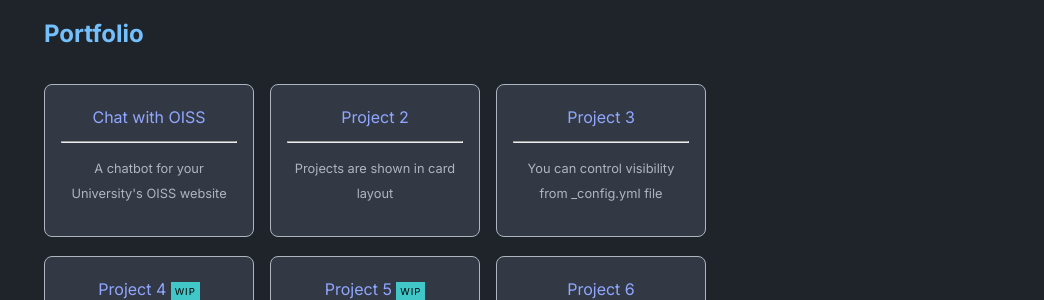
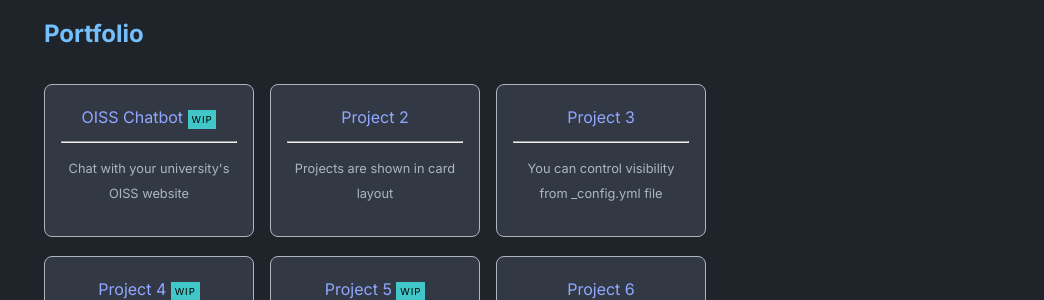
Before and after one commit to M4sum/m4sum.github.io, a Jekyll site: the page built from index.md, in a window 1280 px wide. Shown: the part 419-719 px from the top of the page, without its empty margins (236-1280 px from the left). Built offline with Jekyll 4.4.1, drawn with Linux system fonts in a browser that asks for light colours.

Commit message:
added OISS chatbot readme

```diff
--- a/_data/home.yml
+++ b/_data/home.yml
@@ -9,9 +9,10 @@ navbar_entries:
     url: false
 
 project_entries:
-  - title: Chat with OISS
-    url: chat-with-oiss
-    desc: A chatbot for your University's OISS website
+  - title: OISS Chatbot
+    url: OISS Chatbot
+    desc: Chat with your university's OISS website
+    highlight: WIP
 
   - title: Project 2
     url: overview-post
```
Also changed, not shown: _posts/oiss-chatbot.md (renamed from _posts/chat-with-oiss.md, +1 -1 lines).
